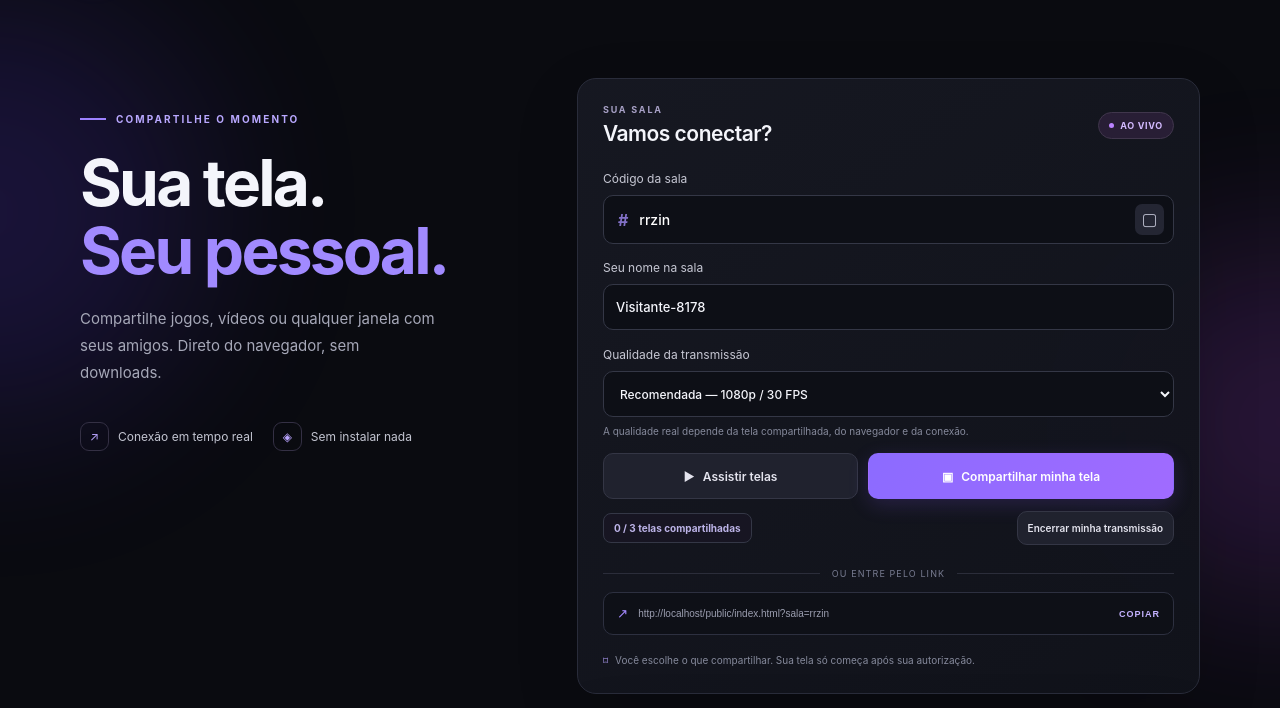
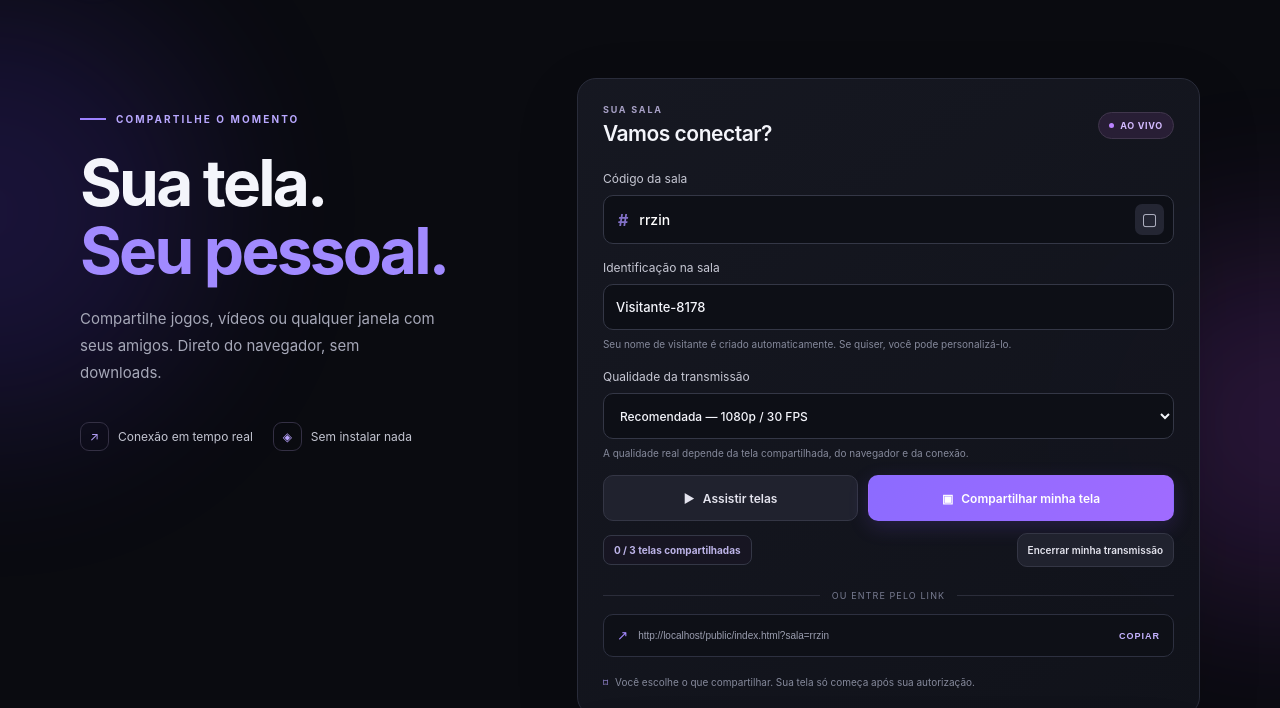
Before and after one commit to romulochulaboy-web/romulosite, a website: page public/index.html in a window 1280 px wide. Shown: the part 78-786 px from the top of the page. Drawn offline with Linux system fonts and the light colour scheme; no server answers.

Commit message:
Clarify automatic participant identification

```diff
--- a/public/index.html
+++ b/public/index.html
@@ -13,7 +13,7 @@
 <section class="workspace">
 <div class="room-card"><div class="card-head"><div><div class="card-kicker">SUA SALA</div><h2>Vamos conectar?</h2></div><span class="live-pill"><span></span> AO VIVO</span></div>
 <label for="roomInput">Código da sala</label><div class="room-input-wrap"><span class="input-hash">#</span><input id="roomInput" maxlength="48" autocomplete="off" spellcheck="false" placeholder="ex: rrzin"><button id="copyRoom" class="icon-button" title="Copiar link da sala" aria-label="Copiar link">▢</button></div>
-<label for="participantName" class="name-label">Seu nome na sala</label><input id="participantName" class="name-input" maxlength="32" autocomplete="nickname" placeholder="Como as pessoas vão te identificar?">
+<label for="participantName" class="name-label">Identificação na sala</label><input id="participantName" class="name-input" maxlength="32" autocomplete="nickname" placeholder="Nome gerado automaticamente"><p class="quality-help">Seu nome de visitante é criado automaticamente. Se quiser, você pode personalizá-lo.</p>
 <label for="qualitySelect" class="quality-label">Qualidade da transmissão</label><select id="qualitySelect" class="quality-select"><option value="auto" selected>Recomendada — 1080p / 30 FPS</option><option value="p1080">Alta qualidade — 1080p / 30 FPS</option><option value="fluid">Mais fluida — 1080p / 60 FPS</option><option value="p720">Equilibrada — 720p / 30 FPS</option><option value="p480">Economia de internet — 480p / 24 FPS</option></select><p class="quality-help">A qualidade real depende da tela compartilhada, do navegador e da conexão.</p><div class="button-row"><button id="watchBtn" class="button button-secondary"><span>▶</span> Assistir telas</button><button id="shareBtn" class="button button-primary"><span>▣</span> Compartilhar minha tela</button></div><div class="share-controls"><span id="shareCount" class="share-count">0 / 3 telas compartilhadas</span><button id="stopShareBtn" class="button button-secondary stop-share">Encerrar minha transmissão</button></div>
 <div class="divider"><span>OU ENTRE PELO LINK</span></div><button id="copyLink" class="share-link"><span class="link-symbol">↗</span><span id="linkText">Link da sala será exibido aqui</span><span class="copy-label">COPIAR</span></button><p class="privacy-note"><span>⌑</span> Você escolhe o que compartilhar. Sua tela só começa após sua autorização.</p></div>
 <div class="participants-card" aria-live="polite"><div class="participants-head"><div><div class="card-kicker">PRESENÇA AO VIVO</div><h2>Pessoas na sala</h2></div><span id="participantCount" class="participant-count">0 conectadas</span></div><ul id="participantList" class="participant-list"><li class="participants-empty">Entre na sala para ver quem está conectado.</li></ul></div>
```
